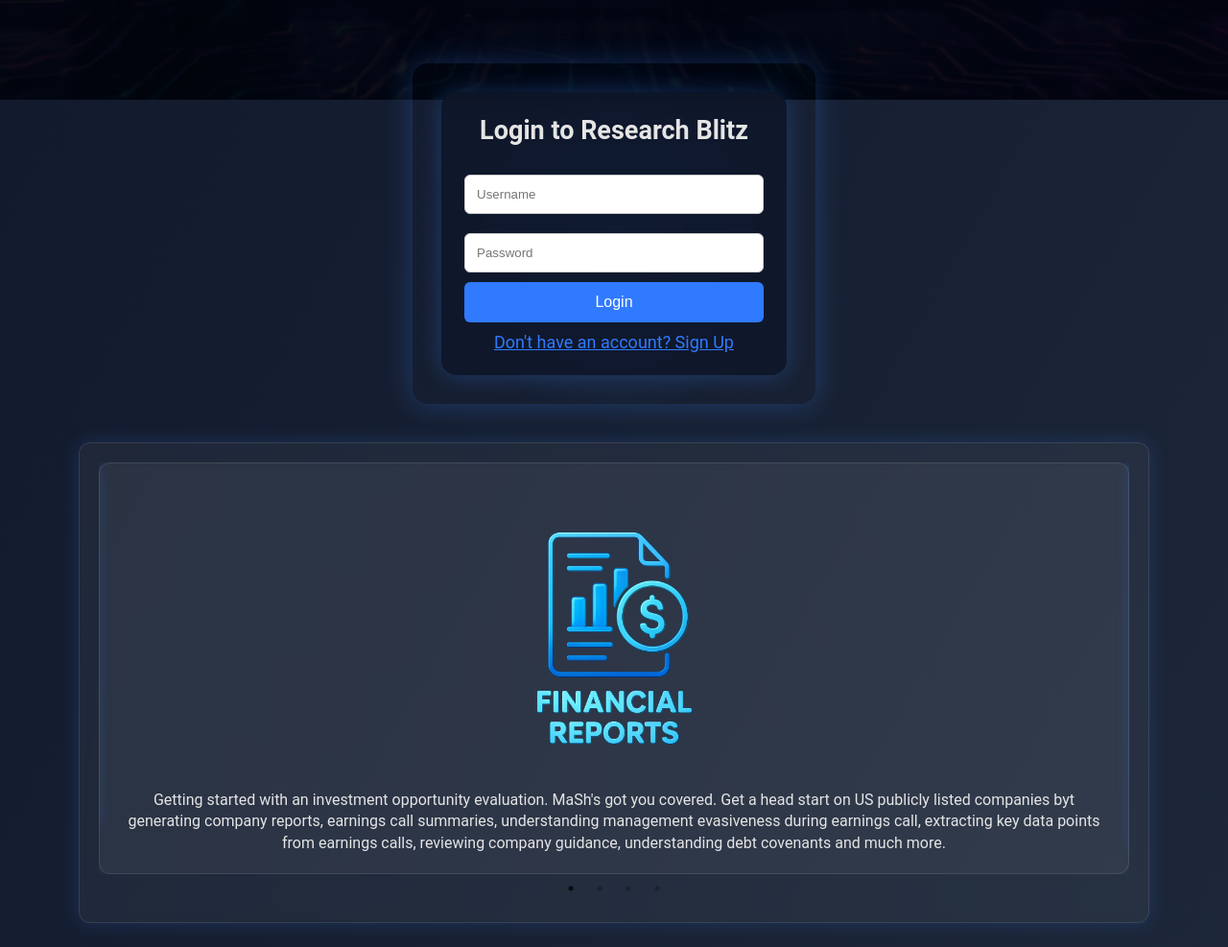
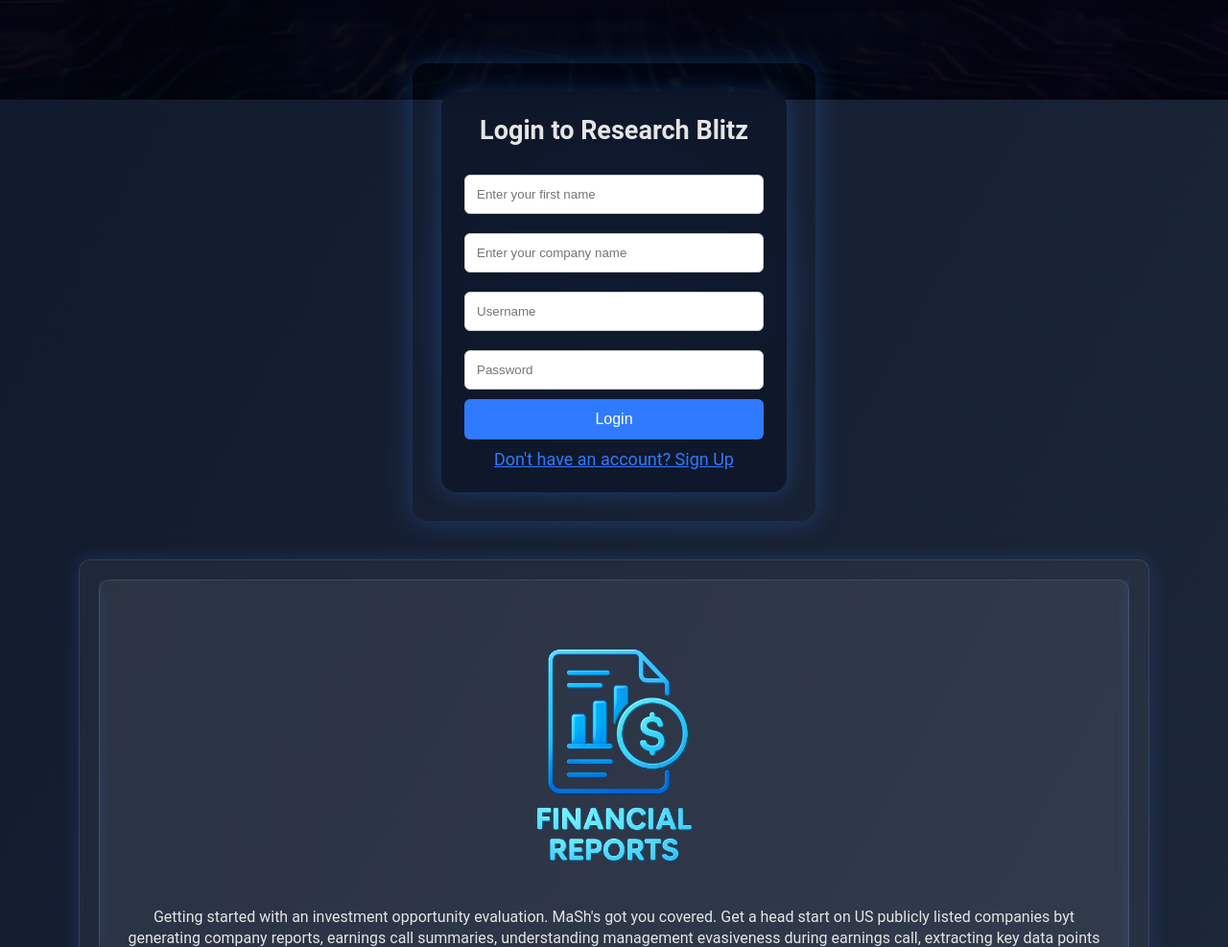
Before and after one commit to AGS1979/mash_analytics, a Flask app: page /login in a window 1280 px wide. Shown: the part 696-1683 px from the top of the page at 96% size. Run offline with Flask 3, Linux system fonts and the light colour scheme; some libraries are stand-ins or nearby versions.

Commit message:
layout changes

```diff
--- a/templates/index.html
+++ b/templates/index.html
@@ -22,8 +22,10 @@
 
 <!-- 👇 PLACE THE LANDING PANEL HERE -->
   <div id="landing-panel" class="landing-panel">
-    <h1>Welcome, {{ session['username'] }}!</h1>
-    <p>Select an option to continue:</p>
+    <div id="user-welcome" class="welcome-bar">
+  Welcome, <span id="user-name-span"></span> from <span id="user-company-span"></span>!
+</div>
+
 
     <div class="button-options">
       <button onclick="activateChat()">Activate Chat</button>
--- a/templates/login.html
+++ b/templates/login.html
@@ -410,10 +410,16 @@
         {% if error %}
           <div class="error">{{ error }}</div>
         {% endif %}
-        <form action="{{ url_for('login') }}" method="POST">
+        <form action="{{ url_for('login') }}" method="POST" onsubmit="return storeUserDetails();">
           <input type="hidden" name="form_type" value="login" />
+          <div class="user-info-form">
+          <input type="text" id="first-name" placeholder="Enter your first name" required />
+          <input type="text" id="company-name" placeholder="Enter your company name" required />
+        </div>
           <input type="text" name="username" placeholder="Username" required />
           <input type="password" name="password" placeholder="Password" required />
+          <!-- NEW FIELDS -->
+
           <button type="submit">Login</button>
         </form>
         <div class="toggle-link" onclick="toggleForms()">Don't have an account? Sign Up</div>
@@ -591,6 +597,21 @@
 
 </script>
 
+<script>
+  function storeUserDetails() {
+    const first = document.getElementById("first-name").value.trim();
+    const company = document.getElementById("company-name").value.trim();
+
+    if (!first || !company) {
+      alert("Please enter your first name and company name.");
+      return false;
+    }
+
+    sessionStorage.setItem("userFirstName", first);
+    sessionStorage.setItem("userCompany", company);
+    return true;
+  }
+</script>
 
 </body>
 </html>
```
Also changed, not shown: static/js/scripts.js (+26 -3 lines).
